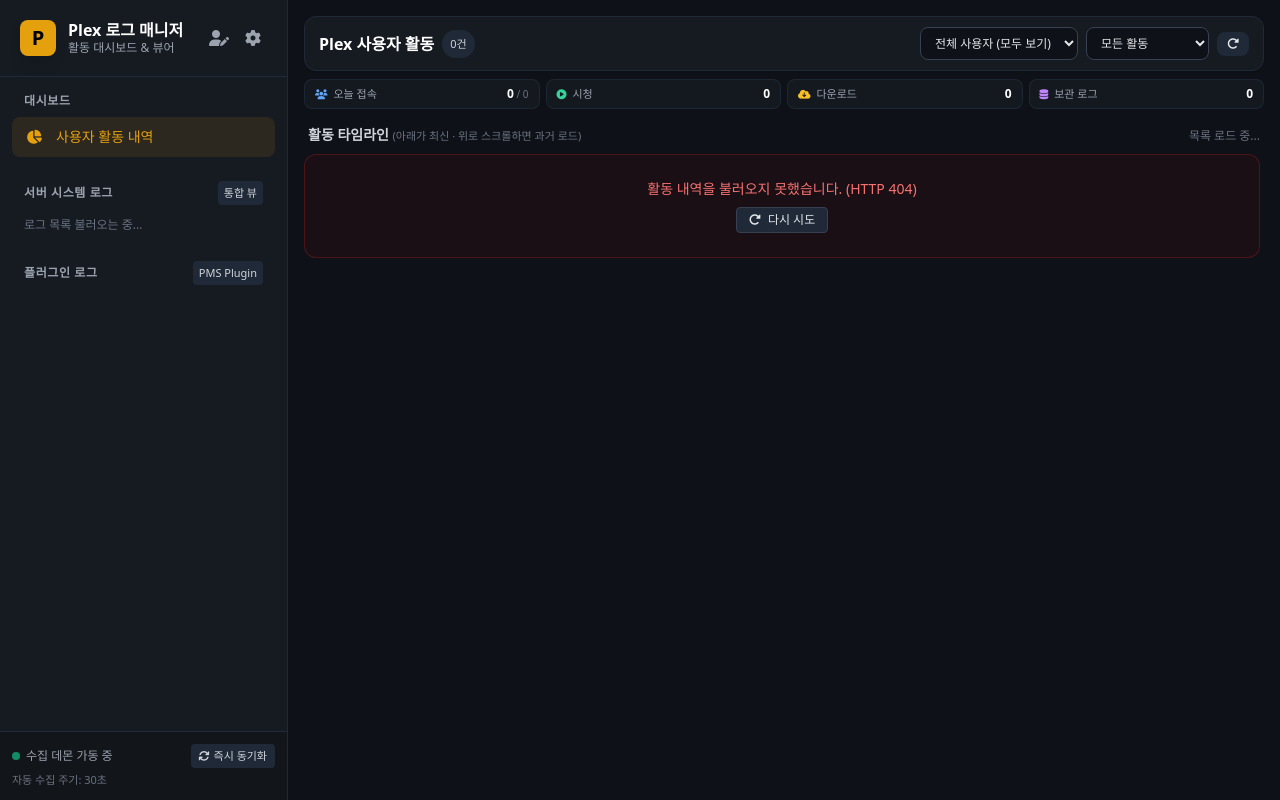
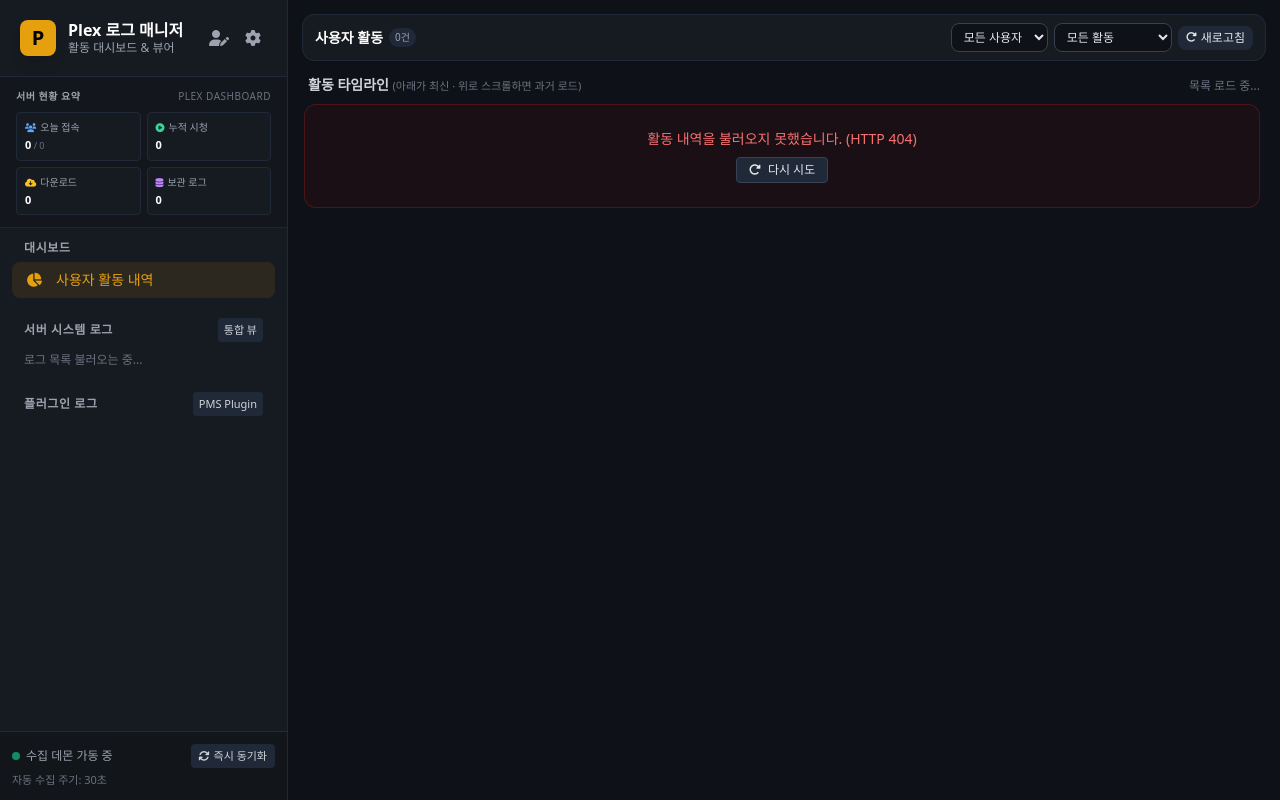
Before and after one commit to hyunex/plex-dashboard, a website: page public/index.html in a window 1280 px wide. Drawn offline with nearby package versions, Linux system fonts and the light colour scheme; no server answers.

Commit message:
ui: relocate stats to sidebar & streamline activity view for maximum screen space

```diff
--- a/public/index.html
+++ b/public/index.html
@@ -83,12 +83,50 @@
       </div>
     </div>
 
+    <!-- 사이드바 서버 현황 통계 (부가 정보는 사이드바에 컴팩트하게 배치) -->
+    <div class="px-4 py-3 border-b border-gray-800/80 bg-[#12151a]/60 flex-shrink-0">
+      <p class="text-[10px] font-semibold text-gray-400 uppercase tracking-wider mb-2 flex items-center justify-between">
+        <span>서버 현황 요약</span>
+        <span class="text-[10px] text-gray-500 font-normal">Plex Dashboard</span>
+      </p>
+      <div class="grid grid-cols-2 gap-1.5 text-xs">
+        <div class="bg-[#161b22] border border-gray-800 rounded px-2 py-1.5 flex flex-col">
+          <span class="text-[10px] text-gray-400 flex items-center space-x-1">
+            <i class="fa-solid fa-users text-blue-400 text-[9px]"></i>
+            <span>오늘 접속</span>
+          </span>
+          <span class="font-bold text-white text-[11px] mt-0.5"><span id="stat-active-users">0</span><span class="text-[9px] text-gray-500 font-normal"> / <span id="stat-total-users">0</span></span></span>
+        </div>
+        <div class="bg-[#161b22] border border-gray-800 rounded px-2 py-1.5 flex flex-col">
+          <span class="text-[10px] text-gray-400 flex items-center space-x-1">
+            <i class="fa-solid fa-circle-play text-emerald-400 text-[9px]"></i>
+            <span>누적 시청</span>
+          </span>
+          <span class="font-bold text-white text-[11px] mt-0.5" id="stat-plays">0</span>
+        </div>
+        <div class="bg-[#161b22] border border-gray-800 rounded px-2 py-1.5 flex flex-col">
+          <span class="text-[10px] text-gray-400 flex items-center space-x-1">
+            <i class="fa-solid fa-cloud-arrow-down text-amber-400 text-[9px]"></i>
+            <span>다운로드</span>
+          </span>
+          <span class="font-bold text-white text-[11px] mt-0.5" id="stat-downloads">0</span>
+        </div>
+        <div class="bg-[#161b22] border border-gray-800 rounded px-2 py-1.5 flex flex-col">
+          <span class="text-[10px] text-gray-400 flex items-center space-x-1">
+            <i class="fa-solid fa-database text-purple-400 text-[9px]"></i>
+            <span>보관 로그</span>
+          </span>
+          <span class="font-bold text-white text-[11px] mt-0.5" id="stat-events">0</span>
+        </div>
+      </div>
+    </div>
+
     <!-- 네비게이션 섹션 -->
-    <div class="flex-1 overflow-y-auto px-3 py-4 space-y-6 text-sm">
+    <div class="flex-1 overflow-y-auto px-3 py-3 space-y-5 text-sm">
       <!-- 주요 메뉴 -->
       <div>
-        <p class="px-3 text-xs font-semibold text-gray-400 uppercase tracking-wider mb-2">대시보드</p>
-        <button id="nav-dashboard" class="w-full flex items-center space-x-3 px-3 py-2.5 rounded-lg bg-plex/10 text-plex font-medium hover:bg-plex/20 transition-colors">
+        <p class="px-3 text-xs font-semibold text-gray-400 uppercase tracking-wider mb-1.5">대시보드</p>
+        <button id="nav-dashboard" class="w-full flex items-center space-x-3 px-3 py-2 rounded-lg bg-plex/10 text-plex font-medium hover:bg-plex/20 transition-colors">
           <i class="fa-solid fa-chart-pie w-5 text-center"></i>
           <span>사용자 활동 내역</span>
         </button>
@@ -96,7 +134,7 @@
 
       <!-- 메인 로그 -->
       <div>
-        <div class="flex items-center justify-between px-3 mb-2">
+        <div class="flex items-center justify-between px-3 mb-1.5">
           <p class="text-xs font-semibold text-gray-400 uppercase tracking-wider">서버 시스템 로그</p>
           <span class="text-[11px] bg-gray-800 text-gray-300 px-1.5 py-0.5 rounded">통합 뷰</span>
         </div>
@@ -137,80 +175,39 @@
 
     <!-- 1. 사용자 활동 대시보드 뷰 -->
     <div id="view-dashboard" class="flex-1 flex flex-col min-h-0">
-      <!-- 상단 컨트롤 & 컴팩트 통계 칩 바 -->
-      <div class="p-3 md:p-4 pb-2 space-y-2 flex-shrink-0">
-        <!-- 상단 헤더 & 필터 바 -->
-        <div class="flex flex-col sm:flex-row sm:items-center justify-between gap-2.5 bg-[#161b22] px-3.5 py-2.5 rounded-xl border border-gray-800 shadow-sm">
-          <div class="flex items-center justify-between">
-            <h2 class="text-sm md:text-base font-bold text-white flex items-center space-x-2">
-              <span>Plex 사용자 활동</span>
-              <span class="text-[11px] font-medium text-gray-300 bg-gray-800 px-2 py-0.5 rounded-full" id="total-events-badge">0건</span>
-            </h2>
+      <!-- 상단 컨트롤 & 필터 바 (초슬림 단일 행: 활동 내역을 최우선으로 화면 100% 확보) -->
+      <div class="p-2.5 md:p-3.5 pb-1 flex-shrink-0">
+        <div class="flex items-center justify-between gap-2 bg-[#161b22] px-3 py-2 rounded-xl border border-gray-800 shadow-sm">
+          <!-- 좌측: 제목 및 건수 뱃지 -->
+          <div class="flex items-center space-x-1.5 flex-shrink-0">
+            <h2 class="text-xs md:text-sm font-bold text-white whitespace-nowrap">사용자 활동</h2>
+            <span class="text-[10px] font-medium text-gray-400 bg-gray-800 px-1.5 py-0.5 rounded-full" id="total-events-badge">0건</span>
           </div>
 
-          <!-- 필터 컨트롤 그룹 (모바일에서 가로 스크롤 또는 유연한 배치) -->
-          <div class="flex items-center gap-2 flex-wrap sm:flex-nowrap">
-            <!-- 사용자 선택 드롭다운 -->
-            <div class="flex items-center space-x-1.5 flex-1 sm:flex-initial">
-              <select id="filter-user" class="w-full sm:w-auto bg-[#0e1117] border border-gray-700 rounded-lg px-2.5 py-1.5 text-xs text-gray-200 focus:outline-none focus:border-plex">
-                <option value="all">전체 사용자 (모두 보기)</option>
+          <!-- 우측: 반응형 필터 드롭다운 & 새로고침 -->
+          <div class="flex items-center gap-1.5 min-w-0 flex-1 justify-end">
+            <!-- 사용자 필터 -->
+            <select id="filter-user" class="max-w-[130px] sm:max-w-[180px] bg-[#0e1117] border border-gray-700 rounded-lg px-2 py-1 text-xs text-gray-200 focus:outline-none focus:border-plex truncate">
+              <option value="all">모든 사용자</option>
               <!-- JS로 채워짐 -->
             </select>
-            </div>
 
-            <!-- 활동 유형 선택 드롭다운 -->
-            <div class="flex items-center space-x-1.5 flex-1 sm:flex-initial">
-              <select id="filter-type" class="w-full sm:w-auto bg-[#0e1117] border border-gray-700 rounded-lg px-2.5 py-1.5 text-xs text-gray-200 focus:outline-none focus:border-plex">
+            <!-- 활동 유형 필터 -->
+            <select id="filter-type" class="max-w-[105px] sm:max-w-[140px] bg-[#0e1117] border border-gray-700 rounded-lg px-2 py-1 text-xs text-gray-200 focus:outline-none focus:border-plex truncate">
               <option value="all">모든 활동</option>
               <option value="PLAYING">시청 중 (진행률)</option>
               <option value="PLAY_START">시청 시작</option>
               <option value="PAUSE">일시정지</option>
               <option value="STOP">시청 종료</option>
-                <option value="DOWNLOAD">미디어 다운로드</option>
+              <option value="DOWNLOAD">다운로드</option>
               <option value="CONNECT">서버 접속</option>
             </select>
-            </div>
 
             <!-- 새로고침 버튼 -->
-            <button id="btn-refresh-activities" class="px-2.5 py-1.5 bg-gray-800 hover:bg-gray-700 text-gray-200 rounded-lg text-xs flex items-center space-x-1 transition-colors flex-shrink-0" title="활동 내역 새로고침">
-              <i class="fa-solid fa-rotate-right"></i>
-              <span class="hidden xs:inline">새로고침</span>
+            <button id="btn-refresh-activities" class="px-2 py-1 bg-gray-800 hover:bg-gray-700 text-gray-200 rounded-lg text-xs flex items-center space-x-1 transition-colors flex-shrink-0" title="새로고침">
+              <i class="fa-solid fa-rotate-right text-[11px]"></i>
+              <span class="hidden sm:inline">새로고침</span>
             </button>
-          </div>
-        </div>
-
-        <!-- 초슬림 컴팩트 통계 칩 바 (화면을 차지하지 않고 1줄로 단정하게 제공) -->
-        <div class="grid grid-cols-2 sm:grid-cols-4 gap-1.5 text-xs">
-          <div class="bg-[#161b22]/90 border border-gray-800/90 rounded-lg px-2.5 py-1.5 flex items-center justify-between">
-            <span class="text-gray-400 text-[11px] flex items-center space-x-1.5">
-              <i class="fa-solid fa-users text-blue-400 text-[10px]"></i>
-              <span>오늘 접속</span>
-            </span>
-            <span class="font-bold text-white text-[12px]"><span id="stat-active-users">0</span><span class="text-[10px] text-gray-500 font-normal"> / <span id="stat-total-users">0</span></span></span>
-          </div>
-
-          <div class="bg-[#161b22]/90 border border-gray-800/90 rounded-lg px-2.5 py-1.5 flex items-center justify-between">
-            <span class="text-gray-400 text-[11px] flex items-center space-x-1.5">
-              <i class="fa-solid fa-circle-play text-emerald-400 text-[10px]"></i>
-              <span>시청</span>
-            </span>
-            <span class="font-bold text-white text-[12px]" id="stat-plays">0</span>
-          </div>
-
-          <div class="bg-[#161b22]/90 border border-gray-800/90 rounded-lg px-2.5 py-1.5 flex items-center justify-between">
-            <span class="text-gray-400 text-[11px] flex items-center space-x-1.5">
-              <i class="fa-solid fa-cloud-arrow-down text-amber-400 text-[10px]"></i>
-              <span>다운로드</span>
-            </span>
-            <span class="font-bold text-white text-[12px]" id="stat-downloads">0</span>
-          </div>
-
-          <div class="bg-[#161b22]/90 border border-gray-800/90 rounded-lg px-2.5 py-1.5 flex items-center justify-between">
-            <span class="text-gray-400 text-[11px] flex items-center space-x-1.5">
-              <i class="fa-solid fa-database text-purple-400 text-[10px]"></i>
-              <span>보관 로그</span>
-            </span>
-            <span class="font-bold text-white text-[12px]" id="stat-events">0</span>
           </div>
         </div>
       </div>
@@ -380,6 +377,6 @@
     </div>
   </div>
 
-  <script src="/app.js?v=20260920_compact"></script>
+  <script src="/app.js?v=20260920_mobile_full"></script>
 </body>
 </html>
--- a/public/style.css
+++ b/public/style.css
@@ -79,9 +79,18 @@
 @media (max-width: 768px) {
   .activity-card {
     padding: 6px 8px;
+    gap: 6px;
   }
   #log-terminal {
     font-size: 11px;
-    padding: 8px;
+    padding: 6px 8px;
+  }
+  /* 모바일에서 불필요한 큰 여백 축소 */
+  #view-dashboard .px-4 {
+    padding-left: 8px;
+    padding-right: 8px;
+  }
+  #view-dashboard .pb-4 {
+    padding-bottom: 8px;
   }
 }
```
Lines whose indentation alone changed are shown as unchanged.
